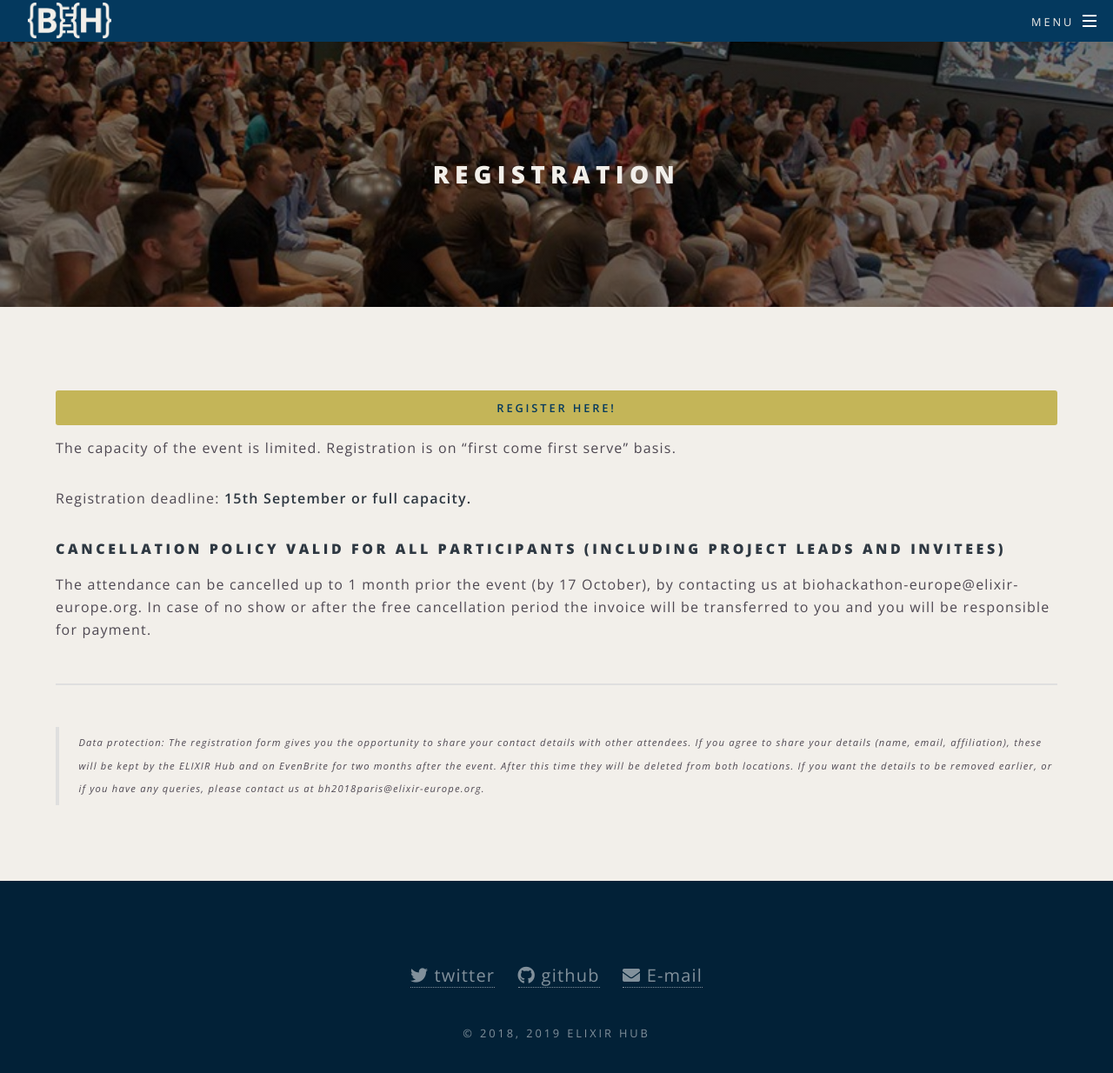
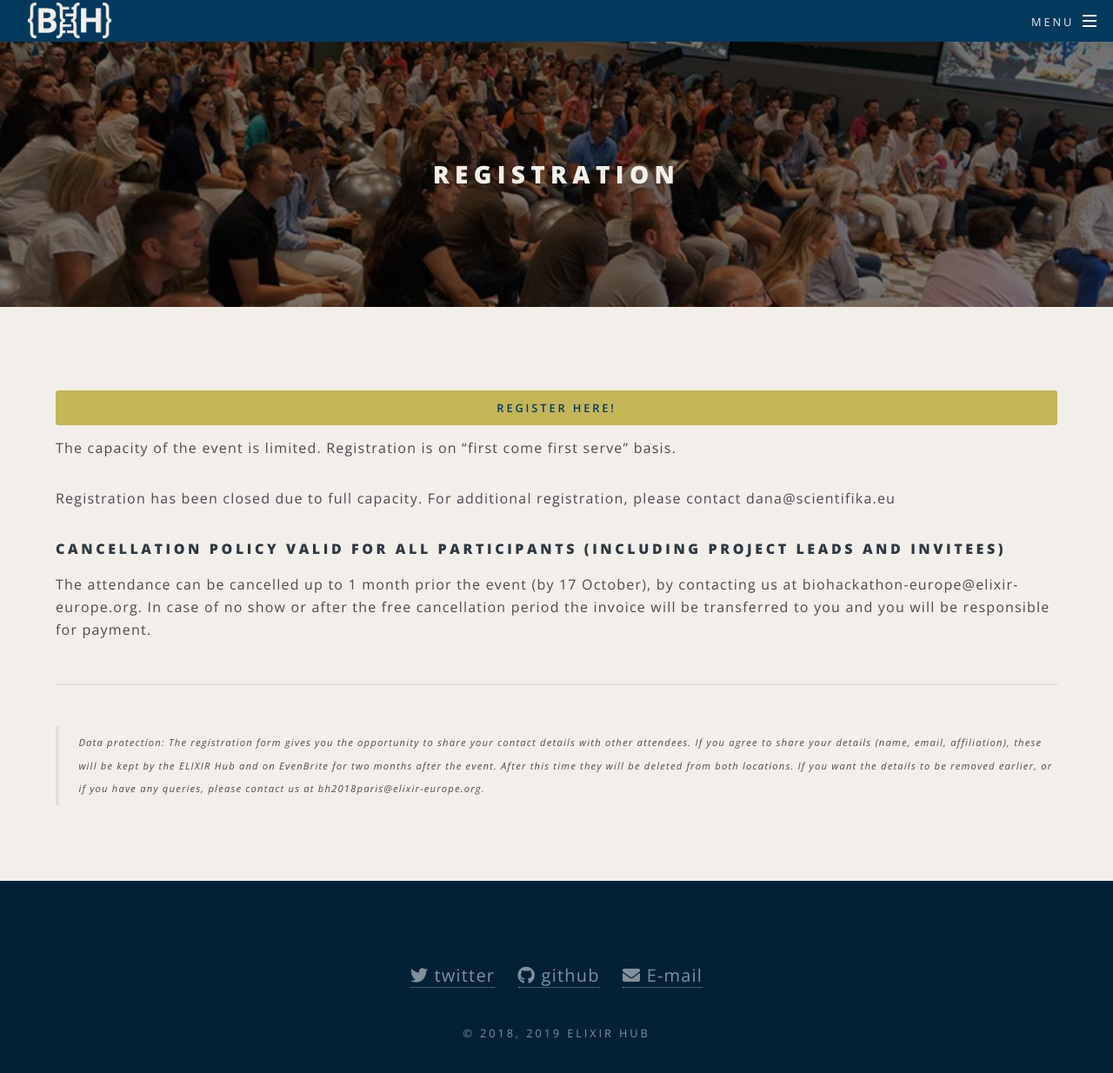
Before and after one commit to elixir-europe/biohackathon-europe-2019, a Jekyll site: the page built from registration.html, in a window 1280 px wide and 1291 px high. Shown: the top 1234 px of the window at 87% size. Built offline with Jekyll 4.4.1, drawn with Linux system fonts in a browser that asks for light colours; nearby versions of some CDN libraries.

Commit message:
Registration deadline deleted
Adding Dana's contact for additional registration

```diff
--- a/registration.html
+++ b/registration.html
@@ -6,7 +6,7 @@ title: Registration
     <section>
         <a href="https://www.eventbrite.co.uk/e/biohackathon-europe-2019-registration-60022351469" target="_blank" class="button fit special">Register here!</a>
         <p>The capacity of the event is limited. Registration is on “first come first serve” basis.
-        <p>Registration deadline: <strong>15th September or full capacity.</strong></p>
+        <p>Registration has been closed due to full capacity. For additional registration, please contact dana@scientifika.eu
         <h4>Cancellation policy valid for all participants (including project leads and invitees)</h4>
         <p>The attendance can be cancelled up to 1 month prior the event (by 17 October), by contacting us at biohackathon-europe@elixir-europe.org. In case of no show or after the free cancellation period the invoice will be transferred to you and you will be responsible for payment.</p>
     </section>
```
